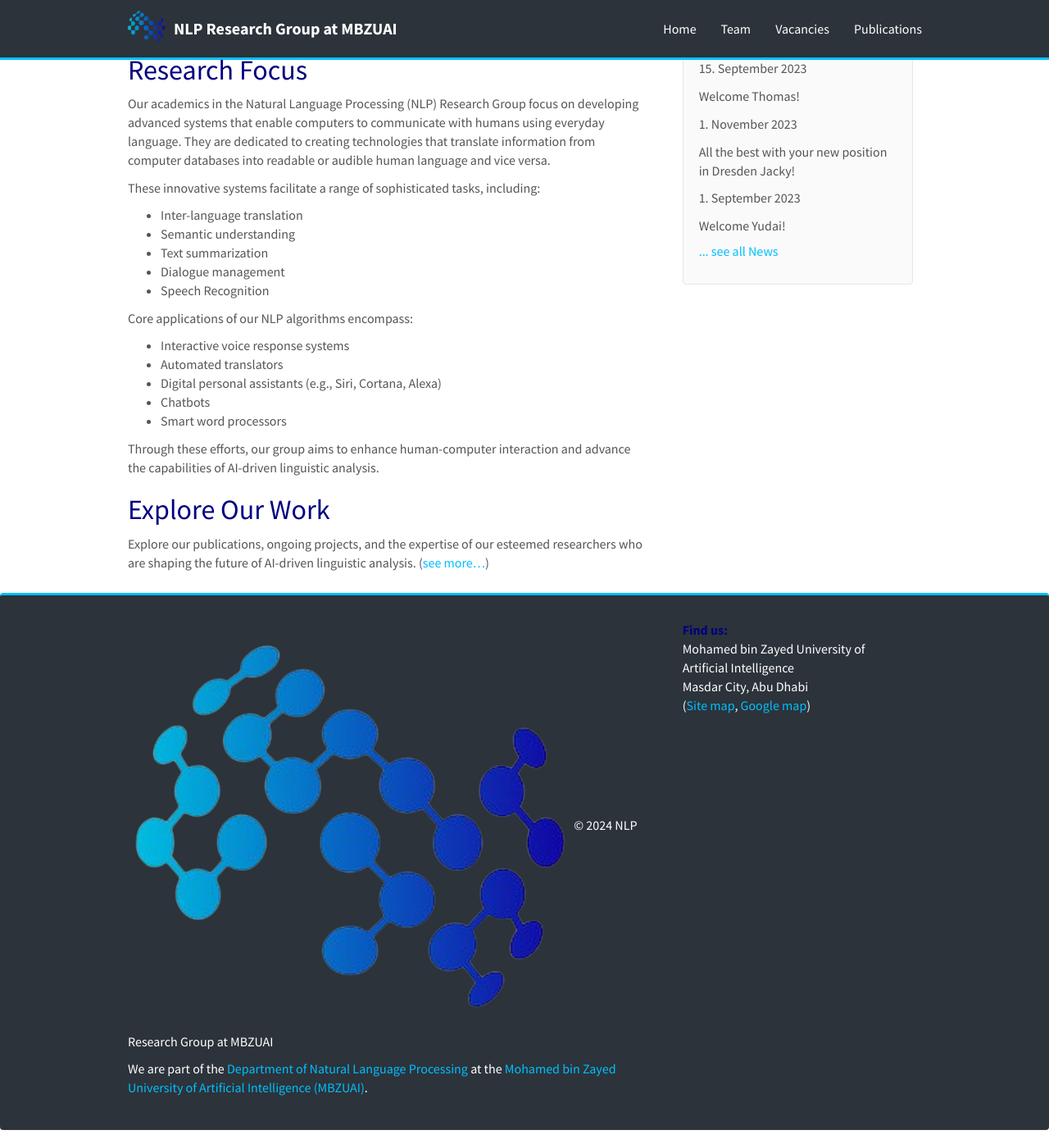
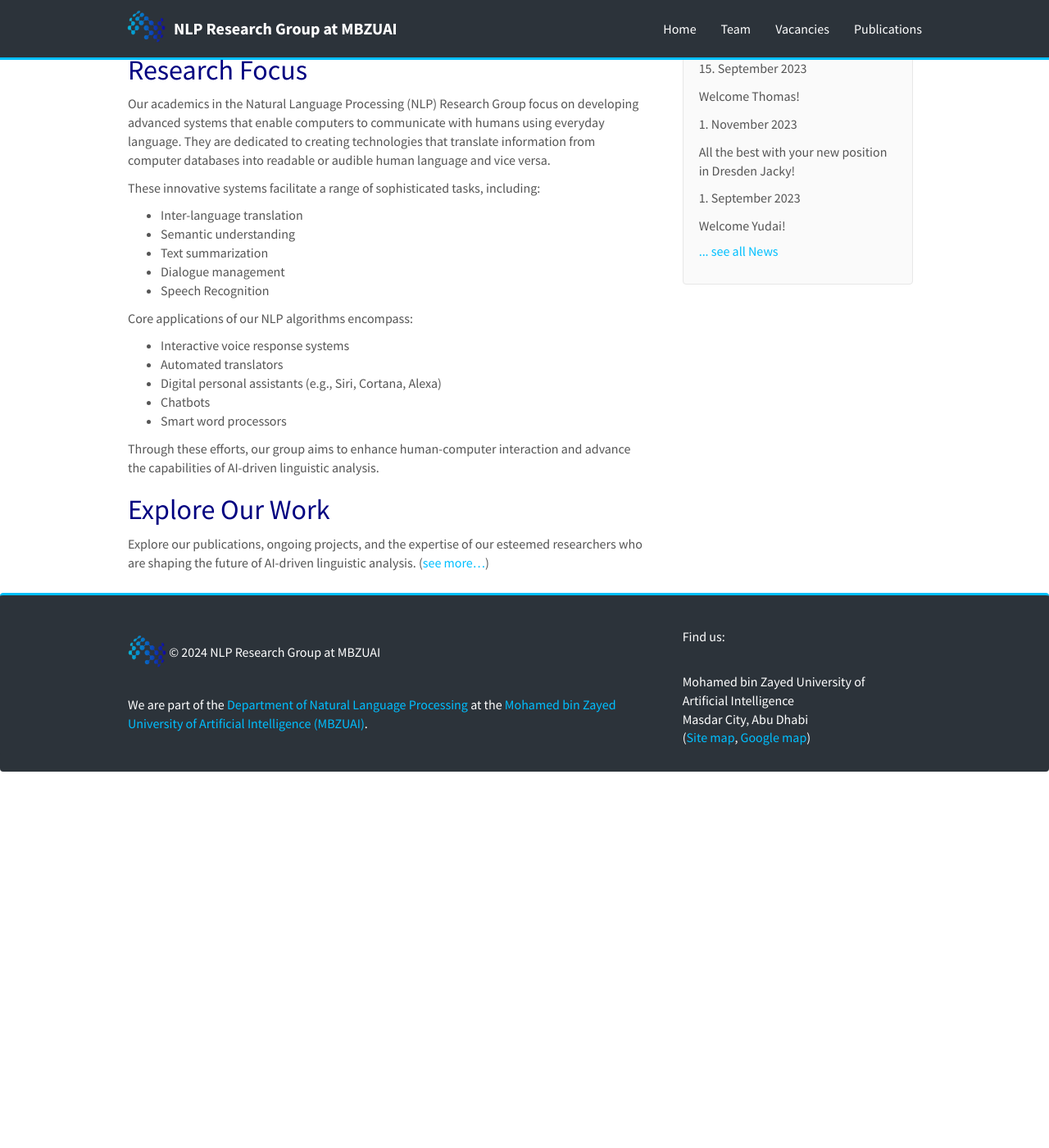
Before and after one commit to RamzaBasharat/MBZUAI, a Jekyll site: the page built from _pages/home.md, in a window 1280 px wide and 1400 px high, scrolled down 507 px. Shown: the whole window at 82% size. Built offline with Jekyll 4.4.1, drawn with Linux system fonts in a browser that asks for light colours; nearby versions of some CDN libraries; after the commit the page ends 1470 px from its top, so only the background shows below that.

Commit message:
updating footer

```diff
--- a/_includes/footer.html
+++ b/_includes/footer.html
@@ -4,7 +4,7 @@
 	  <div class="row bg-color">
 		<div class="col-sm-8">
 
-		  <p><img src="{{ site.url }}{{ site.baseurl }}/images/icon/icon.png" alt="Logo" class="footer-logo">
+		  <p><img src="{{ site.url }}{{ site.baseurl }}/images/icon/icon.png" alt="Logo" height="40px">
          &copy 2024 NLP Research Group at MBZUAI</p>
 
               <p>We are part of the <a href="https://mbzuai.ac.ae/research/department/natural-language-processing-department/" target="_blank">Department of Natural Language Processing</a> at the<a href="https://mbzuai.ac.ae/" target="_blank"> Mohamed bin Zayed University of Artificial Intelligence (MBZUAI)</a>.</p>
@@ -12,7 +12,7 @@
 		</div>
 
 		<div class="col-sm-4">
-			<b class="navy">Find us:</b><br />
+			<h5 class="white">Find us:</h5><br />
 			 Mohamed bin Zayed University of<br />
 			Artificial Intelligence <br />
 			Masdar City, Abu Dhabi <br />
--- a/css/main.scss
+++ b/css/main.scss
@@ -95,6 +95,10 @@ firstp {
 
 h3,h5, .gray{
 color:#4d5966;
+}
+
+.white{
+color: #fff;
 }
 
 h2,h4, .navy{
```
